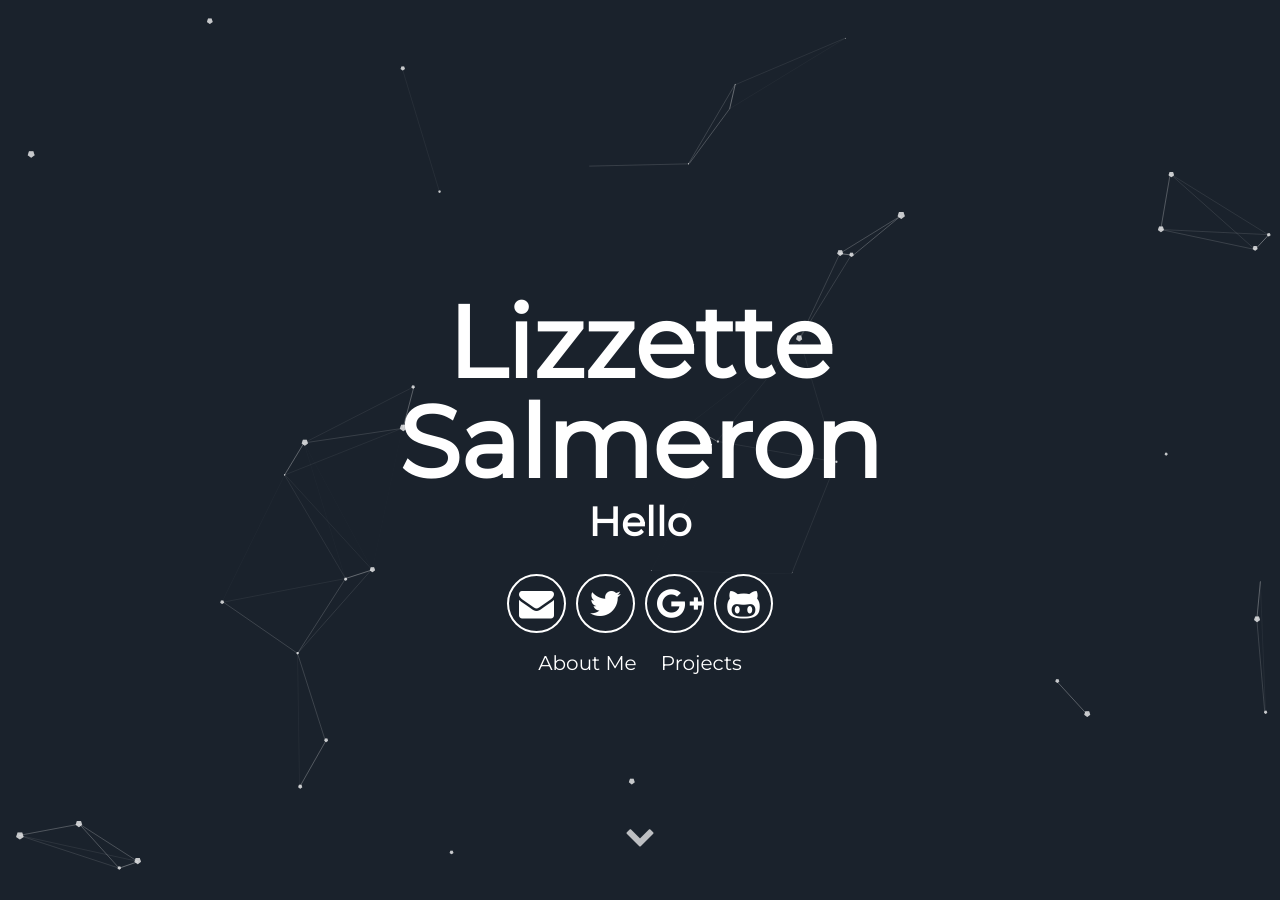
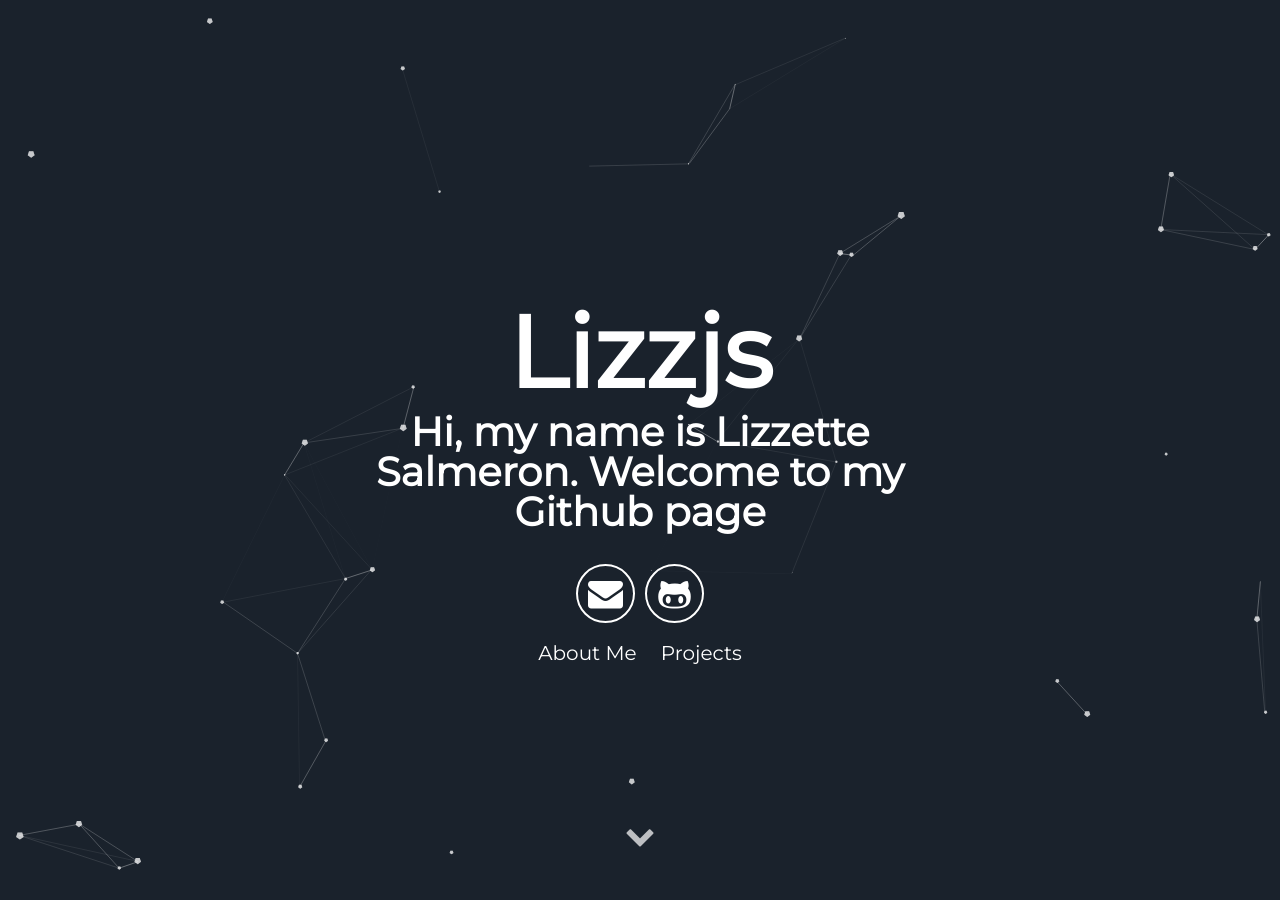
Before and after one commit to lizzjs/lizzjs.github.io, a Jekyll site: the page built from index.html, in a window 1280 px wide and 900 px high. Built offline with Jekyll 4.4.1, drawn with Linux system fonts in a browser that asks for light colours; some of the changed text lies outside the part shown.

Commit message:
Modified config file again, commented out some lines from about and header html files

```diff
--- a/_config.yml
+++ b/_config.yml
@@ -1,13 +1,13 @@
 # Site settings
 title: Lizzette Salmeron
-description: A github page displaying my recent work, internships, and journey as a PhD student at The City College of New York
+description: Github Page
 baseurl: "" # the subpath of your site, e.g. /blog
 # url: "localhost:3000" # the base hostname & protocol for your site e.g. http://willianjusten.com.br
 
 # User settings
-username: Lizzette Salmeron
-user_description: Idk
-user_title: Hello
+username: Lizzjs
+user_description: A github page displaying my recent work, internships, and journey as a PhD student at The City College of New York
+user_title: Hi, my name is Lizzette Salmeron. Welcome to my Github page
 email: lizzettejsalmeron@gmail.com
 # twitter_username: lorem_ipsum
 github_username:  Lizzjs
--- a/_includes/about.html
+++ b/_includes/about.html
@@ -5,26 +5,26 @@
   <div class="user">
     <div class="tech">
       <h2>Design</h2>
-      <i class="devicon-html5-plain-wordmark"></i>
+      <!-- <i class="devicon-html5-plain-wordmark"></i>
       <i class="devicon-bootstrap-plain-wordmark colored"></i>
       <i class="devicon-sass-original colored"></i>
       <p>Mumblecore hexagon kombucha, pitchfork four loko raclette intelligentsia master cleanse.
-        Vinyl XOXO lumbersexual</p>
+        Vinyl XOXO lumbersexual</p> -->
     </div>
     <div class="tech">
       <h2>Code</h2>
-      <i class="devicon-javascript-plain colored"></i>
+      <!-- <i class="devicon-javascript-plain colored"></i>
       <i class="devicon-react-original-wordmark colored"></i>
       <i class="devicon-nodejs-plain-wordmark"></i>
       <p>Mumblecore hexagon kombucha, pitchfork four loko raclette intelligentsia master cleanse.
-        Vinyl XOXO lumbersexual</p>
+        Vinyl XOXO lumbersexual</p> -->
     </div>
     <div class="tech">
       <h2>Tools</h2>
-      <i class="devicon-git-plain"></i>
+      <!-- <i class="devicon-git-plain"></i>
       <i class="devicon-gulp-plain colored"></i>
       <i class="devicon-atom-original-wordmark"></i>
       <p>Mumblecore hexagon kombucha, pitchfork four loko raclette intelligentsia master cleanse.
-        Vinyl XOXO lumbersexual</p>
+        Vinyl XOXO lumbersexual</p> -->
     </div>
 </div>
--- a/_includes/header.html
+++ b/_includes/header.html
@@ -6,8 +6,8 @@
       </h1>
       <div class="header-icons">
         <a aria-label="Send email" href="#"><i class="icon fa fa-envelope"></i></a>
-        <a aria-label="My Twitter" target="_blank" href="#"><i class="icon fa fa-twitter" aria-hidden="true"></i></a>
-        <a aria-label="My Google Plus" target="_blank" href="#"><i class="icon fa fa-google-plus" aria-hidden="true"></i></a>
+        <!-- <a aria-label="My Twitter" target="_blank" href="#"><i class="icon fa fa-twitter" aria-hidden="true"></i></a> -->
+        <!-- <a aria-label="My Google Plus" target="_blank" href="#"><i class="icon fa fa-google-plus" aria-hidden="true"></i></a> -->
         <a aria-label="My Github" target="_blank" href="#"><i class="icon fa fa-github-alt" aria-hidden="true"></i></a>
       </div>
       <div class="header-links">
```
